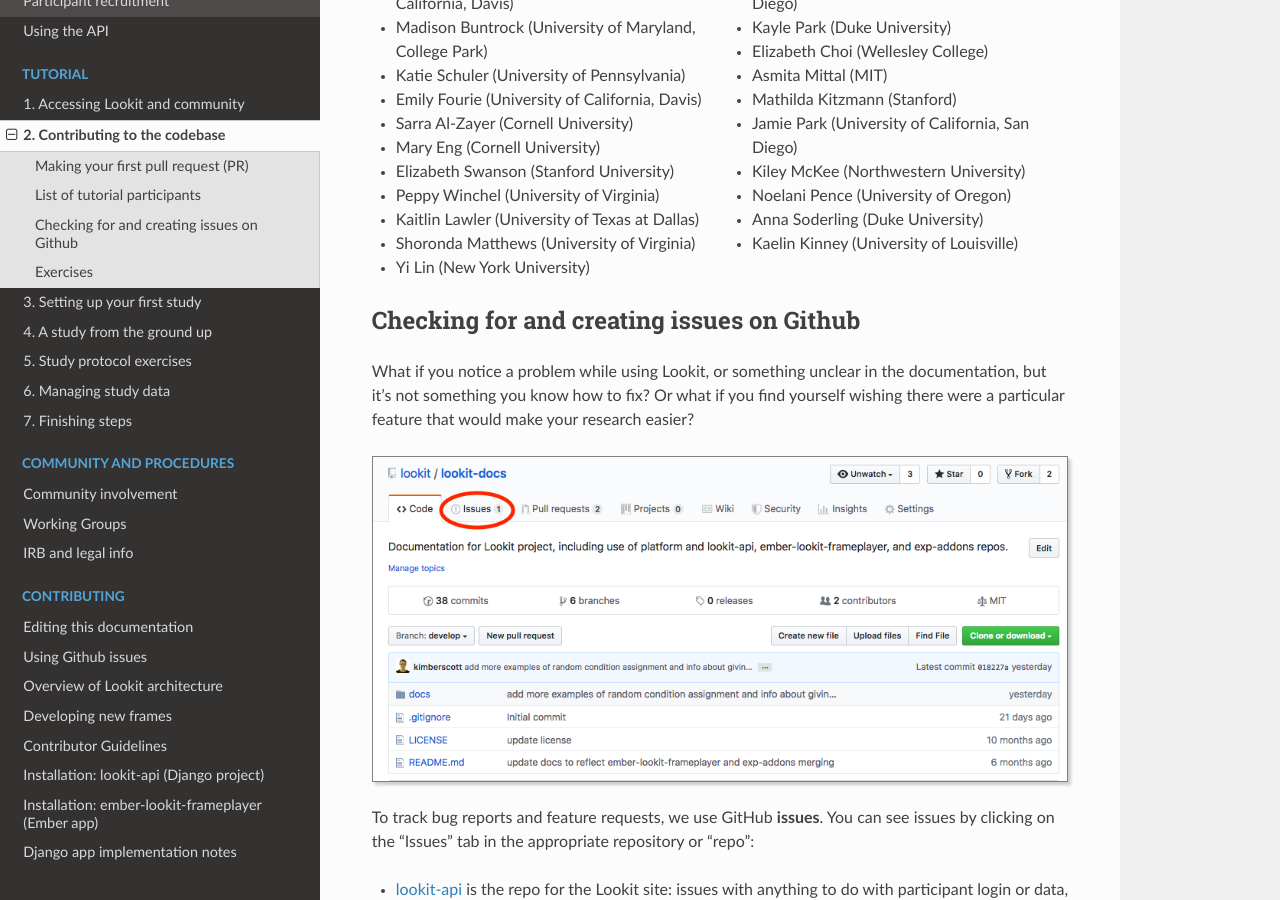
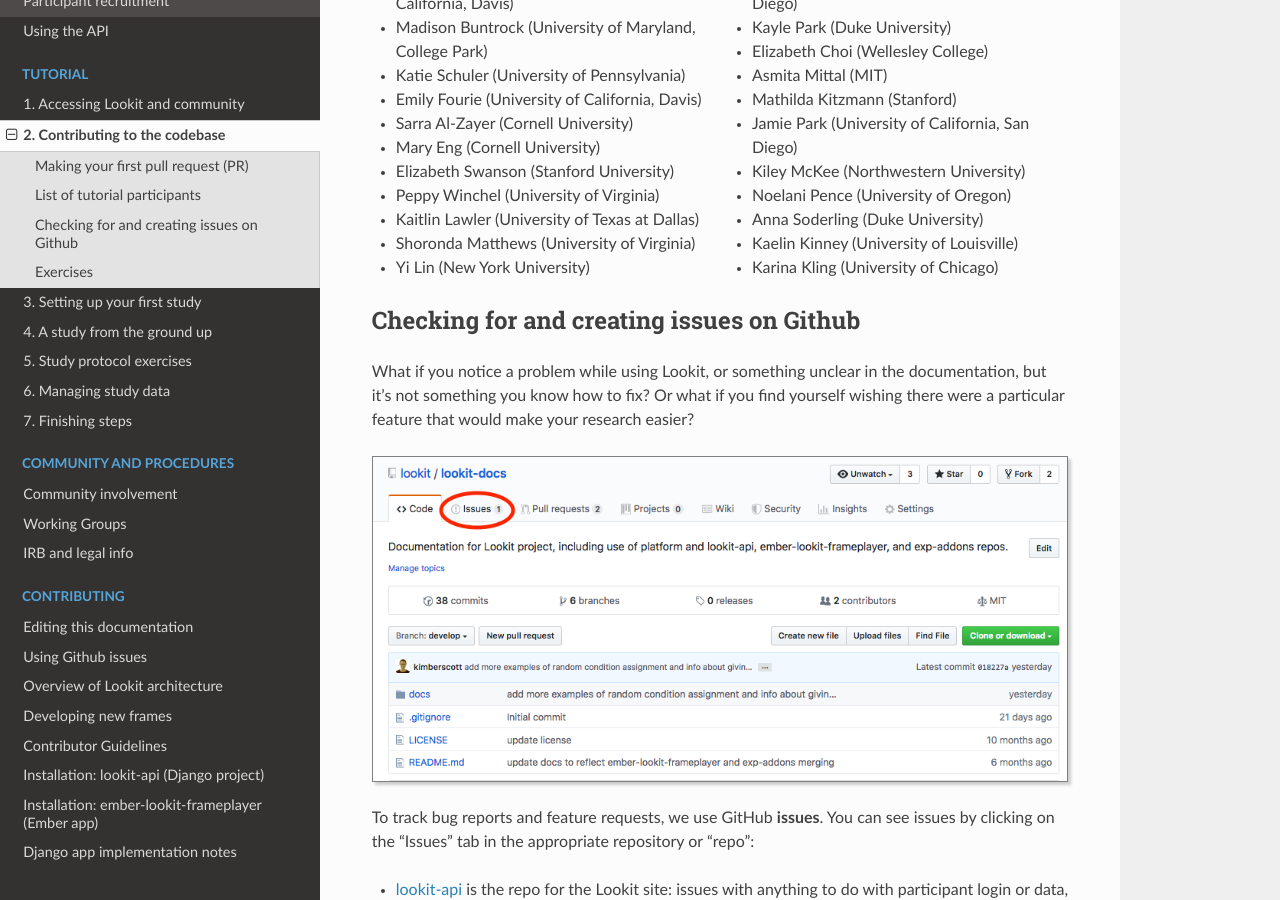
Before and after one commit to lookit/lookit-docs, a Sphinx documentation site: the page built from docs/source/tutorial-contributing.rst, in a window 1280 px wide and 900 px high, scrolled down 6801 px. Built offline with Sphinx 7.4.7 and the Read the Docs theme 2.0.0, drawn with Linux system fonts in a browser that asks for light colours.

Commit message:
Add tutorial participant to list

```diff
--- a/docs/source/tutorial-contributing.rst
+++ b/docs/source/tutorial-contributing.rst
@@ -251,7 +251,7 @@
 - Noelani Pence (University of Oregon)
 - Anna Soderling (Duke University)
 - Kaelin Kinney (University of Louisville)
-
+- Karina Kling (University of Chicago)
 
 Checking for and creating issues on Github
 -------------------------------------------
```
